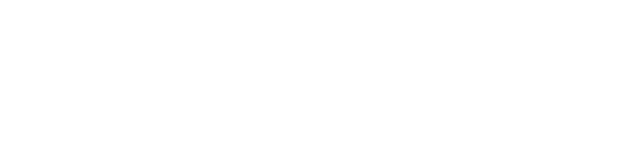
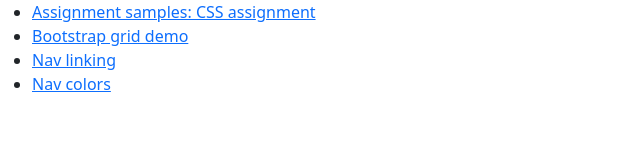
Before and after one commit to umd-kg/umd-kg.github.io, a plain HTML site: page index.html in a window 1280 px wide. Shown: the whole page, without its empty margins (0-640 px from the left). Drawn offline with nearby package versions, Linux system fonts and the light colour scheme.

Commit message:
updates links

```diff
--- a/index.html
+++ b/index.html
@@ -1 +1,37 @@
-<br>
+
+<!doctype html>
+<html lang="en">
+
+<head>
+    <meta charset="utf-8">
+    <!-- meta tags and seo -->
+    <title>umd j352</title>
+    <meta name="description" content="">
+    <meta name="author" content="">
+    <!-- mobile -->
+    <meta name="viewport" content="width=device-width, initial-scale=1">
+	<!-- google fonts -->
+
+    <!-- bootstrap css -->
+    <link href="https://cdn.jsdelivr.net/npm/bootstrap@5.0.0-beta2/dist/css/bootstrap.min.css" rel="stylesheet" integrity="sha384-BmbxuPwQa2lc/FVzBcNJ7UAyJxM6wuqIj61tLrc4wSX0szH/Ev+nYRRuWlolflfl" crossorigin="anonymous">
+    <!-- custom css -->
+    <link rel="stylesheet" type="text/css" href="">
+</head>
+<!---->
+<body>
+
+<!--page contents go here-->
+<ul>
+    <li><a href="http://umd-kg.github.io/assignment-samples/css-assignment/">Assignment samples: CSS assignment</a></li>
+    <li><a href="http://umd-kg.github.io/bootstrap-grid/">Bootstrap grid demo</a></li>
+    <li><a href="http://umd-kg.github.io/nav-demo/nav-linking/">Nav linking</a></li>
+    <li><a href="http://umd-kg.github.io/nav-demo/nav-color/">Nav colors</a></li>
+</ul>
+
+
+
+<!---->
+    <!-- bootstrap javascript -->
+    <script src="https://cdn.jsdelivr.net/npm/bootstrap@5.0.0-beta2/dist/js/bootstrap.bundle.min.js" integrity="sha384-b5kHyXgcpbZJO/tY9Ul7kGkf1S0CWuKcCD38l8YkeH8z8QjE0GmW1gYU5S9FOnJ0" crossorigin="anonymous"></script>
+</body>
+</html>
```
Also changed, not shown: 2 other files.
